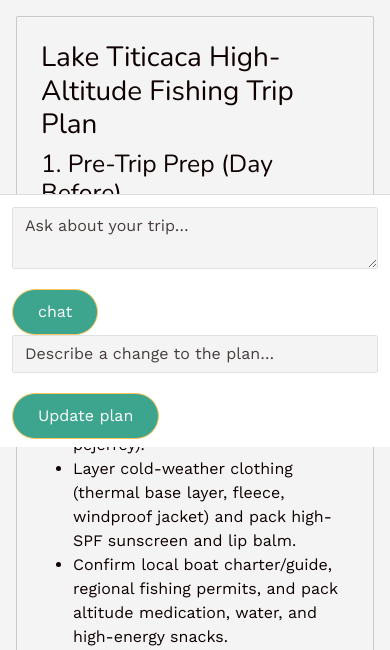
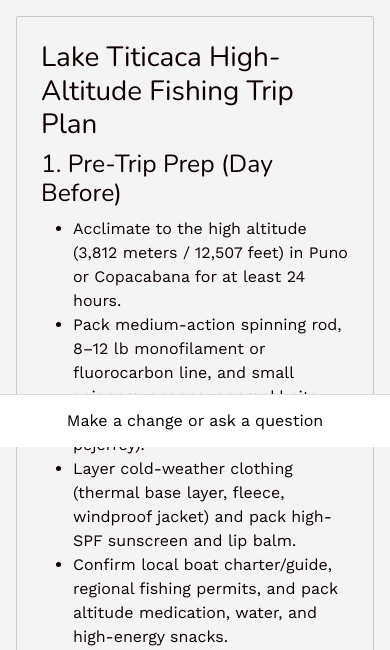
Before and after one commit to annieha1010/reel-trips, a Rails app: page /trips/1 in a window 390 px wide. Shown: the part 397-1047 px from the top of the page. Run offline with Rails 7, Linux system fonts and the light colour scheme; a user stored in the database is signed in; data comes from the database, SQL or seed files in the repository; data that the repository does not hold is empty; style sheets or scripts are compiled from the project's sources; some libraries are stand-ins or nearby versions.

Commit message:
made some style changes to fix for mobile and made responsive chat panel

```diff
--- a/app/assets/stylesheets/components/_chat_panel.scss
+++ b/app/assets/stylesheets/components/_chat_panel.scss
@@ -6,26 +6,37 @@
   .trip-map {
     height: 250px;
   }
+}
 
 .chat-panel {
   position: fixed;
   bottom: 0;
   left: 0;
   right: 0;
-    max-height: 30vh;
-    overflow-y: auto;
   background: white;
   border-top: 1px solid #ddd;
-    padding: 12px;
-    transition: max-height 0.3s;
   z-index: 1000;
 }
 
-  .chat-panel:focus-within {
-    max-height: 50vh;
+.chat-panel-bar {
+  width: 100%;
+  padding: 14px;
+  border: none;
+  background: white;
+  font-weight: 500;
+}
+
+.chat-panel-body {
+  display: none;
+  height: 50vh;
+  overflow-y: auto;
+  padding: 12px;
+}
+
+.chat-panel.open .chat-panel-body {
+  display: block;
 }
 
 body {
-    padding-bottom: 30vh;
+  padding-bottom: 60px;
 }
-}
--- /dev/null
+++ b/app/javascript/controllers/chat_panel_controller.js
@@ -0,0 +1,7 @@
+import { Controller } from "@hotwired/stimulus"
+
+export default class extends Controller {
+  toggle() {
+    this.element.classList.toggle("open")
+  }
+}
--- a/app/views/trips/show.html.erb
+++ b/app/views/trips/show.html.erb
@@ -17,7 +17,12 @@
   </div>
 </div>
 
-<div class="chat-panel">
+<div class="chat-panel" data-controller="chat-panel">
+  <button type="button" class="chat-panel-bar" data-action="click->chat-panel#toggle">
+    Make a change or ask a question
+  </button>
+
+  <div class="chat-panel-body">
     <div id="chat">
       <div id="messages">
         <% @messages.each do |message| %>
@@ -30,5 +35,6 @@
     </div>
     <%= render "trips/new_plan_form", trip: @trip %>
   </div>
+</div>
 
 <%= javascript_include_tag "https://maps.googleapis.com/maps/api/js?libraries=places&key=#{ENV['GOOGLE_API_BROWSER_KEY']}" %>
```
Lines whose indentation alone changed are shown as unchanged.
